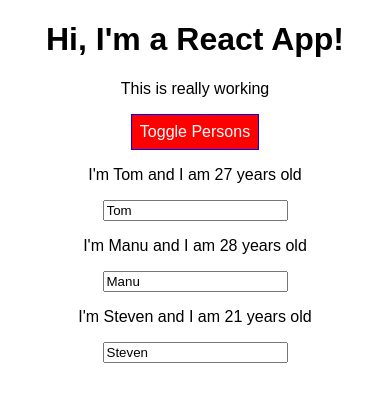
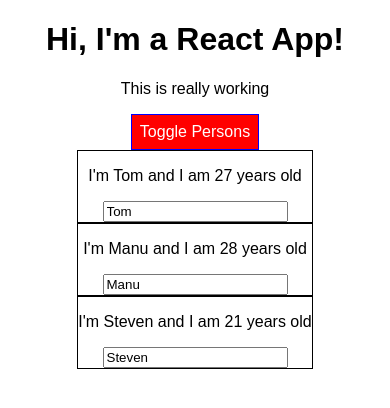
Before and after one commit to jack-chen1688/React-Complete, a React (Create React App) app in the folder react-complete-guide/: page / in a window 390 px wide. Both pictures are taken after a click on the button "Toggle Persons". Shown: the top 408 px of the page. Built offline with nearby package versions, Linux system fonts and the light colour scheme.

Commit message:
Use radium to style hover pseudo selector and media query style.

```diff
--- a/react-complete-guide/src/App.js
+++ b/react-complete-guide/src/App.js
@@ -2,7 +2,7 @@
 
 //import React, { useState } from 'react';
 import './App.css';
-import Radium from 'radium';
+import Radium, {StyleRoot} from 'radium';
 import Person from './Person/Person';
 
 class App extends Component {
@@ -111,12 +111,14 @@
     }
 
     return (
+      <StyleRoot>
         <div className="App">
           <h1>Hi, I'm a React App!</h1>
           <p className={classes.join(' ')}>This is really working</p>
           <button style={style} onClick={this.togglePeronsHandler}> Toggle Persons </button>
           {persons}
         </div>
+      </StyleRoot>
     );
   }
 }
--- /dev/null
+++ b/react-complete-guide/src/Person/Person.css
@@ -0,0 +1,5 @@
+.Person {
+    border: 1px solid;
+    margin: auto;
+    width: 60%
+}
--- a/react-complete-guide/src/Person/Person.js
+++ b/react-complete-guide/src/Person/Person.js
@@ -1,8 +1,17 @@
 import React from 'react'
+import Radium from 'radium'
+import './Person.css'
 
 const person = (props) => {
+
+    const style = {
+        '@media (min-width: 1000px)': {
+            width: '800px'
+        }
+    }
+
     return (
-        <div>
+        <div className='Person' style={style}>
             <p onClick={props.click}> I'm {props.name} and I am {props.age} years old</p>
             <p>{props.children}</p>
             <input type='text' onChange={props.changed} value={props.name} />
@@ -10,4 +19,4 @@
     );
 };
 
-export default person;
+export default Radium(person);
```
Lines whose indentation alone changed are shown as unchanged.
